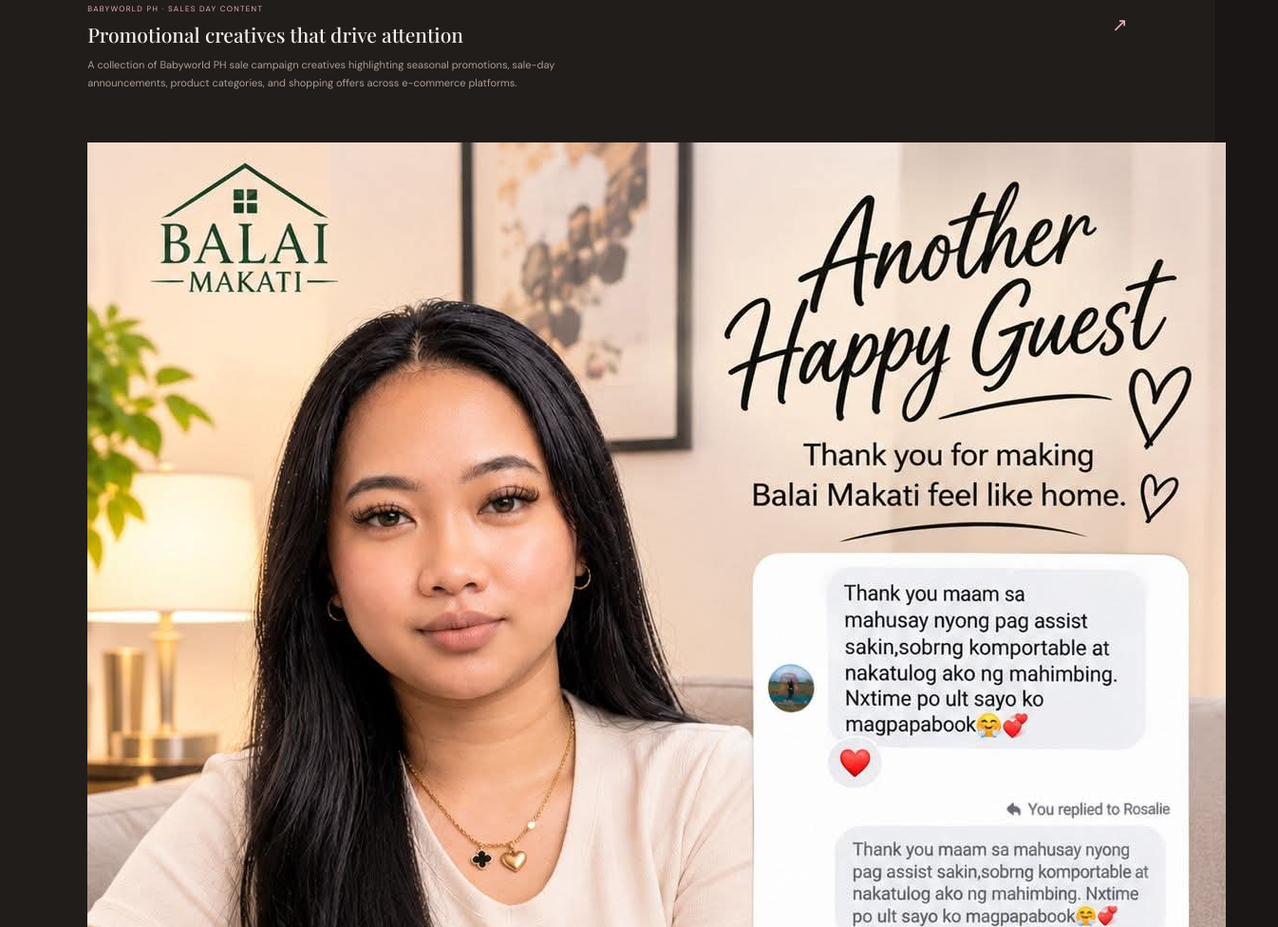
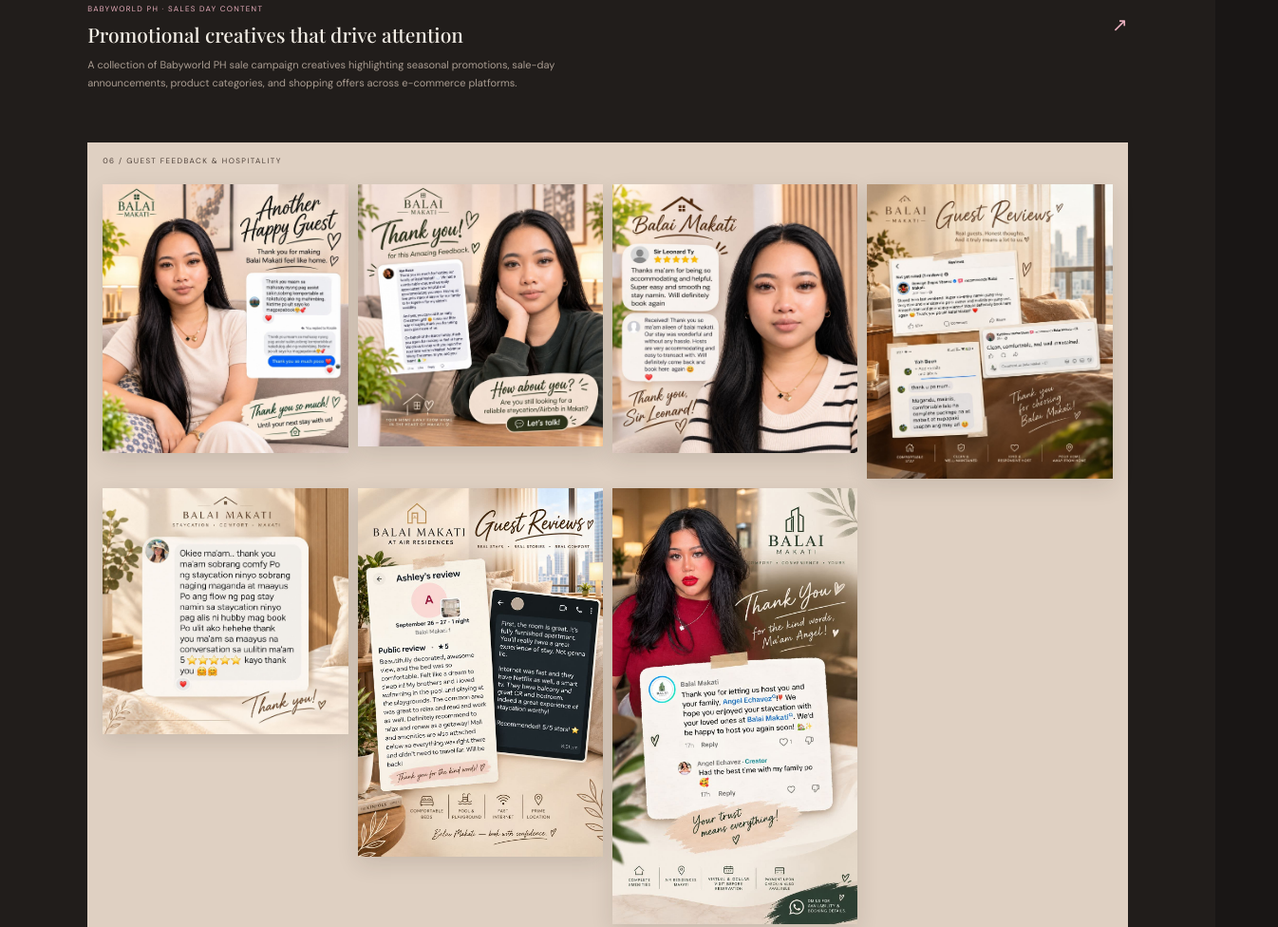
Before and after one commit to Norlyn-create/portfolio, a plain HTML site: page index.html in a window 1280 px wide. Shown: the part 5446-6422 px from the top of the page at 95% size, 1346 px wide, since content can reach past the window. Drawn offline with nearby package versions, Linux system fonts and the light colour scheme; a web font is replaced by a local one.

Commit message:
Style Balai Makati guest feedback gallery

```diff
--- a/styles.css
+++ b/styles.css
@@ -59,3 +59,12 @@
 .video-sample video{display:block;width:100%;aspect-ratio:9/16;max-height:540px;object-fit:contain;background:#090807;border:1px solid rgba(243,238,230,.12)}
 .video-sample p{font-size:8px;letter-spacing:.18em;color:var(--pink);margin:11px 0 0}
 @media(max-width:760px){.video-showcase{padding:18px;margin-bottom:42px}.video-showcase-heading{display:block}.video-showcase-heading>p{margin-top:12px}.video-showcase-grid{grid-template-columns:1fr;gap:24px}.video-sample video{max-height:620px;width:min(100%,360px);margin:auto}}
+
+
+/* Balai Makati guest feedback gallery */
+.balai-reviews-gallery{position:relative;display:grid;grid-template-columns:repeat(4,minmax(0,1fr));gap:10px;padding:44px 16px 16px;background:#dfd0c2;align-items:start}
+.balai-review-image{min-width:0;overflow:hidden;background:#f3eee6;box-shadow:0 8px 22px rgba(35,25,20,.12)}
+.balai-review-image img{display:block;width:100%;height:auto;object-fit:contain;transition:transform .4s ease}
+.balai-review-image:hover img{transform:scale(1.025)}
+.balai-reviews-gallery .visual-label{top:13px;left:16px;color:#4d4039}
+@media(max-width:760px){.balai-reviews-gallery{grid-template-columns:repeat(2,minmax(0,1fr));gap:8px;padding:40px 10px 10px}}
```
